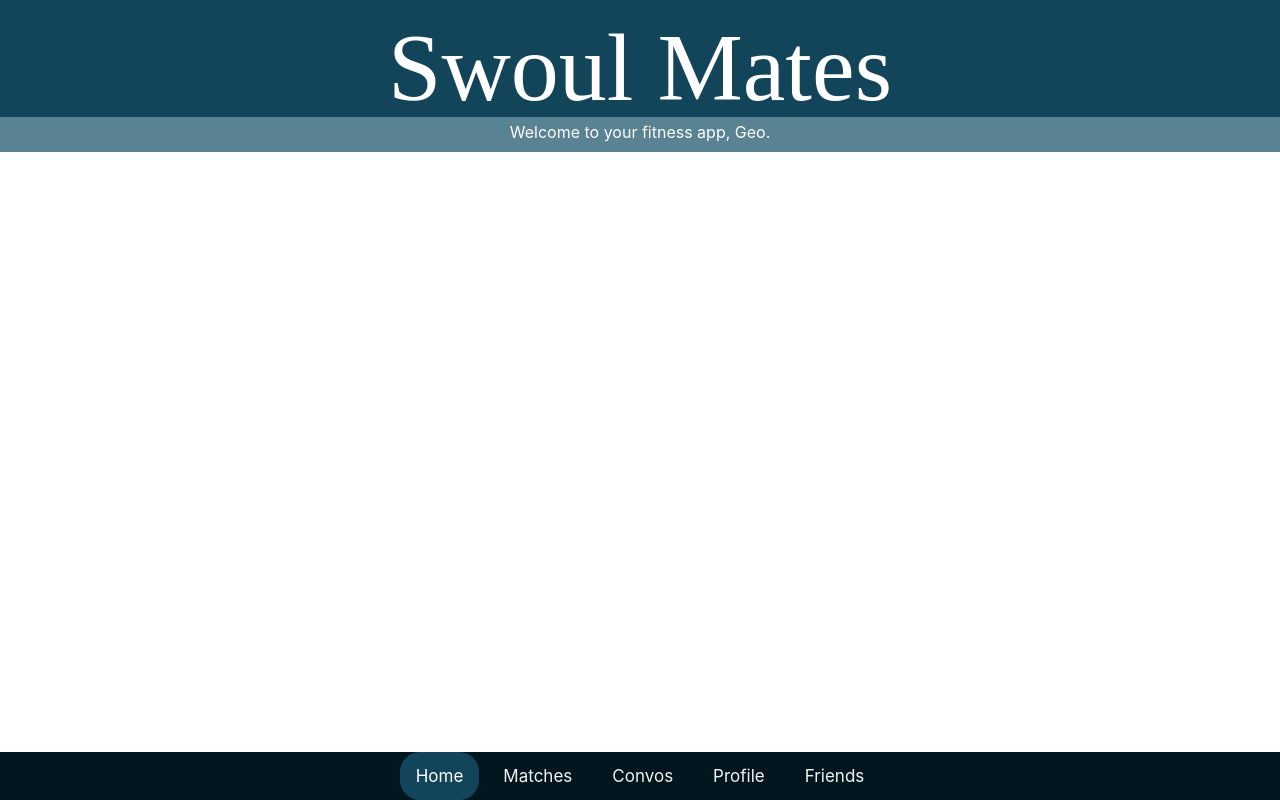
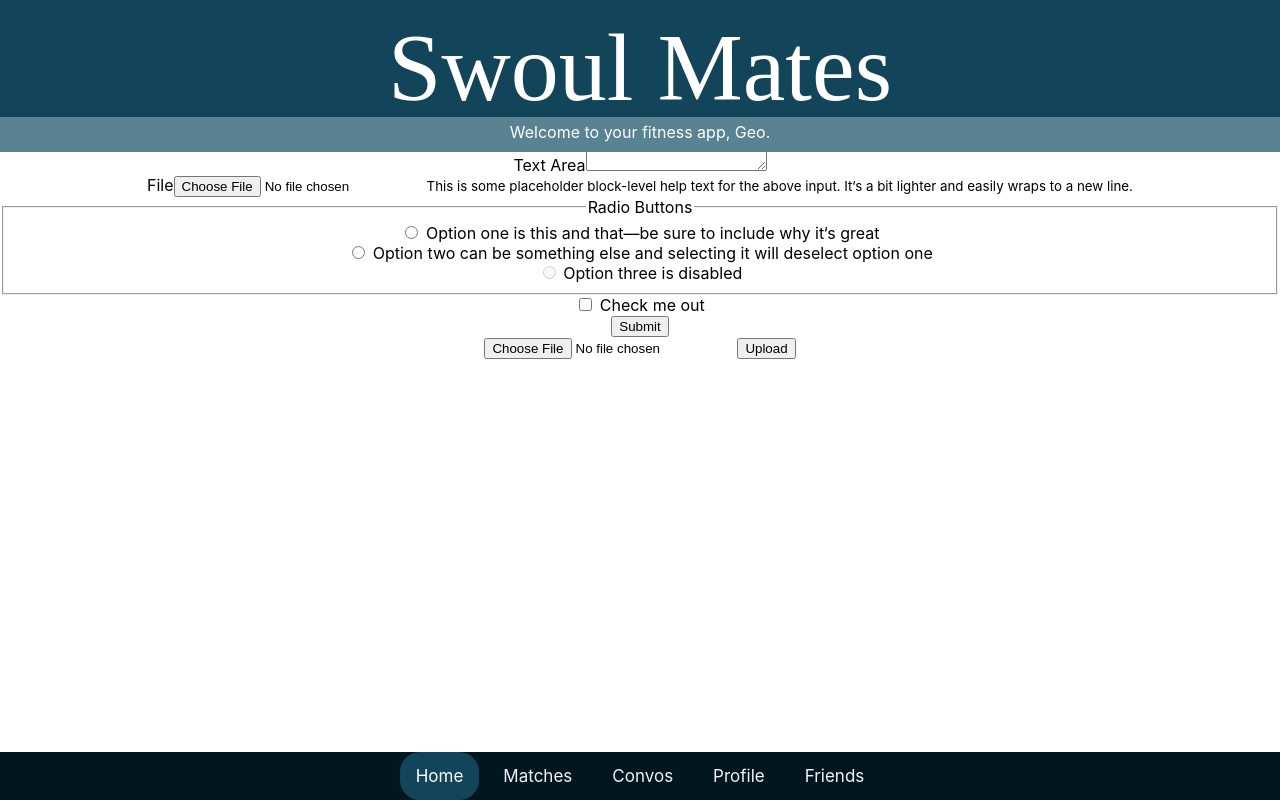
Before and after one commit to devmaestra/Fitness-Chat-App-Client, a React (Create React App) app in the folder client/: page / in a window 1280 px wide. Built offline with nearby package versions, Linux system fonts and the light colour scheme; a web font is replaced by a local one.

Commit message:
EditProfile.jsx component work in progress

```diff
--- a/client/src/App.jsx
+++ b/client/src/App.jsx
@@ -1,6 +1,7 @@
 import './App.css';
 import React from 'react';
 import ProfilePic from "./components/profile/ProfilePic";
+import EditProfile from "./components/profile/EditProfile";
 
 // import Footer from './components/footer/Footer';
 import Header from './components/header/Header';
@@ -10,6 +11,7 @@
   return (
     <div className="App">
       <Header />
+      <EditProfile />
       <ProfilePic />
       <Nav />
       {/* <Footer /> */}
--- /dev/null
+++ b/client/src/components/profile/EditProfile.jsx
@@ -0,0 +1,185 @@
+import React, { useRef } from 'react';
+import { Button, Form, FormGroup, Label, FormText, Input } from 'reactstrap';
+import { baseURL } from '../../utils';
+
+function EditProfile(props) {
+
+/*     const [traits, setRooms] = useState([]);
+
+    const editProfile = async () => {
+        const url = `${baseURL}/profile`
+    };
+
+    const requestOption = {
+        method: 'GET',
+        headers: new Headers({
+            "Authorization": props.token
+        })
+    }
+
+    try {
+
+        const res = await fetch(url, requestOption);
+        const data = await res.json();
+
+        setUser(data.getAllRooms)
+
+    } catch (err) {
+        console.error(err.message)
+    } */
+
+return (
+
+    <Form /* onSubmit={handleSubmit} */>
+        <FormGroup>
+            <Label for="exampleEmail">
+                Email
+            </Label>
+            <Input
+                id="exampleEmail"
+                name="email"
+                placeholder="with a placeholder"
+                type="email"
+            />
+        </FormGroup>
+        <FormGroup>
+            <Label for="examplePassword">
+                Password
+            </Label>
+            <Input
+                id="examplePassword"
+                name="password"
+                placeholder="password placeholder"
+                type="password"
+            />
+        </FormGroup>
+        <FormGroup>
+            <Label for="exampleSelect">
+                Select
+            </Label>
+            <Input
+                id="exampleSelect"
+                name="select"
+                type="select"
+            >
+                <option>
+                    1
+                </option>
+                <option>
+                    2
+                </option>
+                <option>
+                    3
+                </option>
+                <option>
+                    4
+                </option>
+                <option>
+                    5
+                </option>
+            </Input>
+        </FormGroup>
+        <FormGroup>
+            <Label for="exampleSelectMulti">
+                Select Multiple
+            </Label>
+            <Input
+                id="exampleSelectMulti"
+                multiple
+                name="selectMulti"
+                type="select"
+            >
+                <option>
+                    1
+                </option>
+                <option>
+                    2
+                </option>
+                <option>
+                    3
+                </option>
+                <option>
+                    4
+                </option>
+                <option>
+                    5
+                </option>
+            </Input>
+        </FormGroup>
+        <FormGroup>
+            <Label for="exampleText">
+                Text Area
+            </Label>
+            <Input
+                id="exampleText"
+                name="text"
+                type="textarea"
+            />
+        </FormGroup>
+        <FormGroup>
+            <Label for="exampleFile">
+                File
+            </Label>
+            <Input
+                id="exampleFile"
+                name="file"
+                type="file"
+            />
+            <FormText>
+                This is some placeholder block-level help text for the above input. It‘s a bit lighter and easily wraps to a new line.
+            </FormText>
+        </FormGroup>
+        <FormGroup tag="fieldset">
+            <legend>
+                Radio Buttons
+            </legend>
+            <FormGroup check>
+                <Input
+                    name="radio1"
+                    type="radio"
+                />
+                {' '}
+                <Label check>
+                    Option one is this and that—be sure to include why it‘s great
+                </Label>
+            </FormGroup>
+            <FormGroup check>
+                <Input
+                    name="radio1"
+                    type="radio"
+                />
+                {' '}
+                <Label check>
+                    Option two can be something else and selecting it will deselect option one
+                </Label>
+            </FormGroup>
+            <FormGroup
+                check
+                disabled
+            >
+                <Input
+                    disabled
+                    name="radio1"
+                    type="radio"
+                />
+                {' '}
+                <Label check>
+                    Option three is disabled
+                </Label>
+            </FormGroup>
+        </FormGroup>
+        <FormGroup check>
+            <Input type="checkbox" />
+            {' '}
+            <Label check>
+                Check me out
+            </Label>
+        </FormGroup>
+        <Button>
+            Submit
+        </Button>
+    </Form>
+)
+}
+
+export default EditProfile
```
